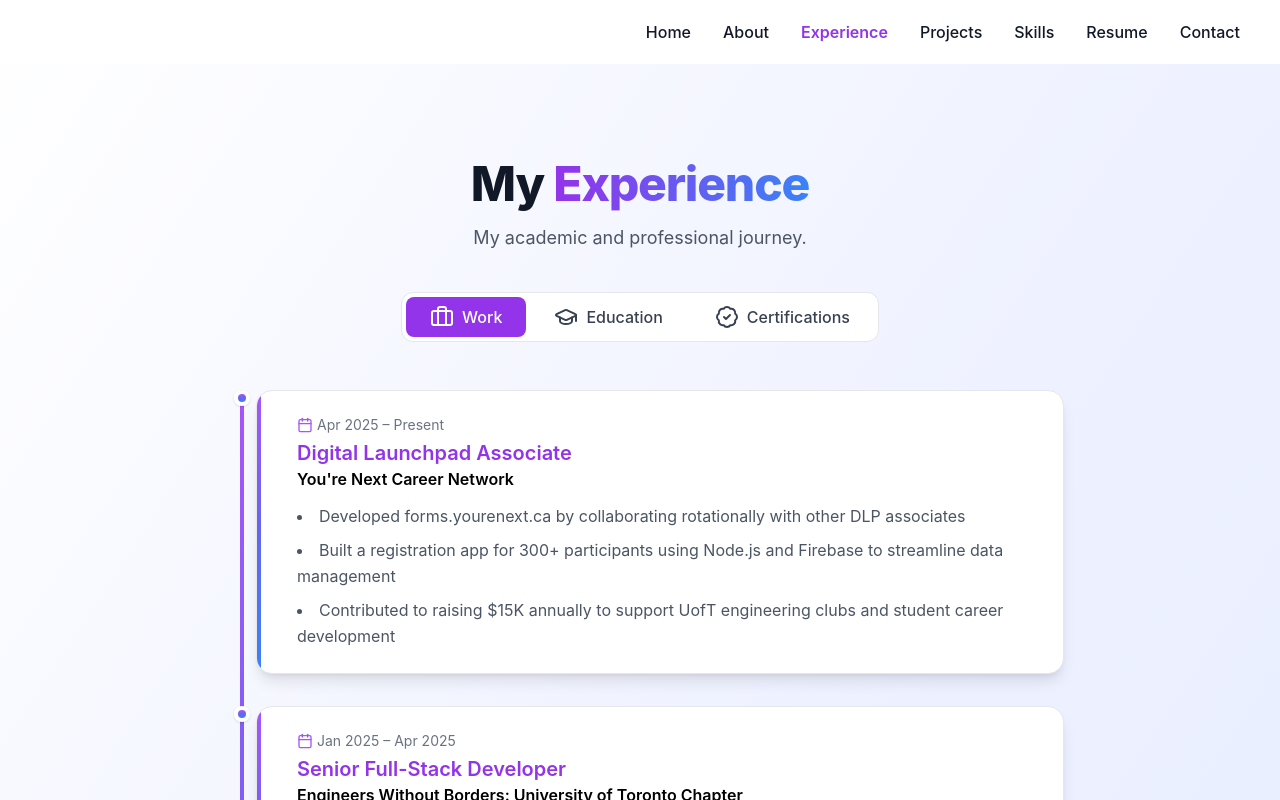
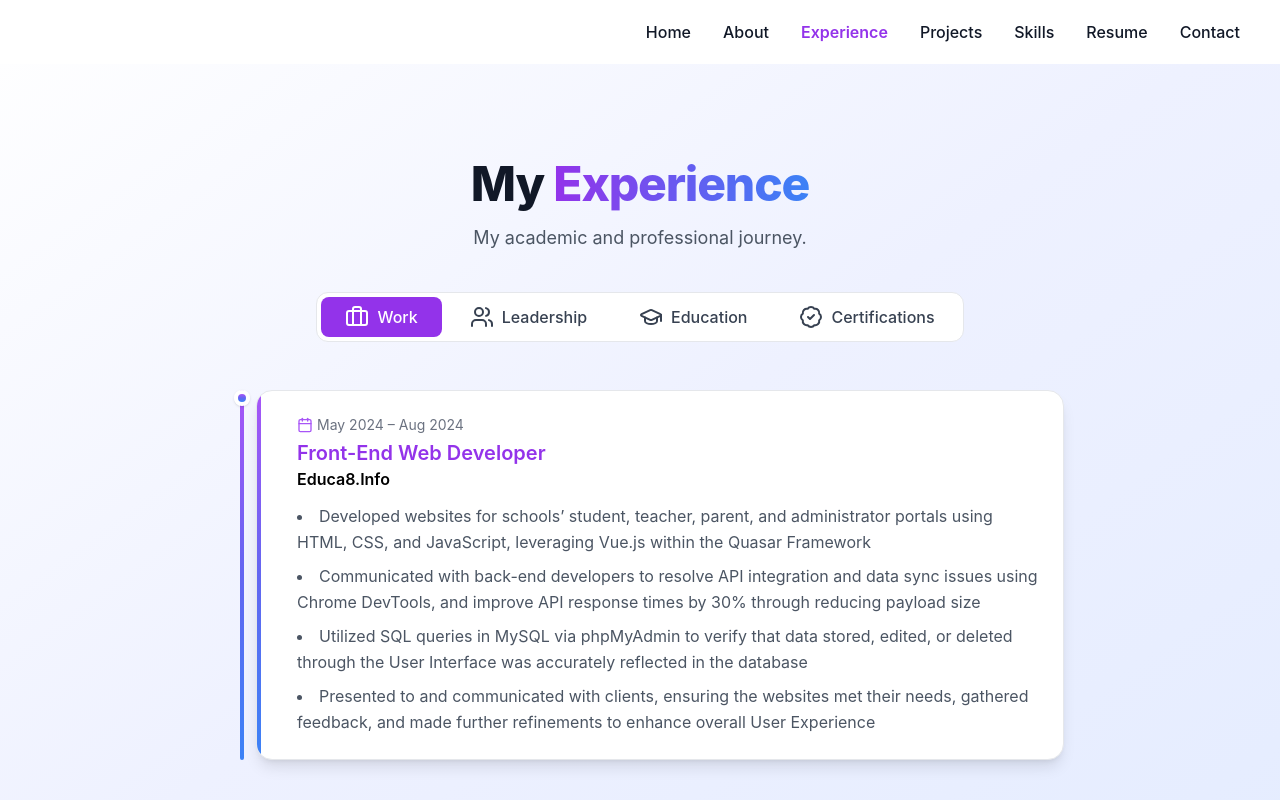
Before and after one commit to nathwung/personal-website, a React (Create React App) app: page /experience in a window 1280 px wide. Shown: the top 800 px of the page. Built offline with nearby package versions, Linux system fonts and the light colour scheme; the HTML template or start-up script is replaced by a standard one.

Commit message:
Added leadership tab and moved content from work accordingly

```diff
--- a/src/pages/Experience.js
+++ b/src/pages/Experience.js
@@ -2,7 +2,7 @@ import { useState } from "react";
 import { Link, useLocation } from "react-router-dom";
 import { motion, AnimatePresence } from "framer-motion";
 import { FaGithub, FaLinkedin } from "react-icons/fa";
-import { Briefcase, GraduationCap, BadgeCheck, Calendar } from "lucide-react";
+import { Briefcase, Users, GraduationCap, BadgeCheck, Calendar } from "lucide-react";
 
 export default function Experience() {
   const location = useLocation();
@@ -10,6 +10,20 @@ export default function Experience() {
 
   const work = [
     {
+      title: "Front-End Web Developer",
+      org: "Educa8.Info",
+      date: "May 2024 – Aug 2024",
+      points: [
+        "Developed websites for schools’ student, teacher, parent, and administrator portals using HTML, CSS, and JavaScript, leveraging Vue.js within the Quasar Framework",
+        "Communicated with back-end developers to resolve API integration and data sync issues using Chrome DevTools, and improve API response times by 30% through reducing payload size",
+        "Utilized SQL queries in MySQL via phpMyAdmin to verify that data stored, edited, or deleted through the User Interface was accurately reflected in the database",
+        "Presented to and communicated with clients, ensuring the websites met their needs, gathered feedback, and made further refinements to enhance overall User Experience"
+      ]
+    }
+  ];
+
+  const leadership = [
+        {
       title: "Digital Launchpad Associate",
       org: "You're Next Career Network",
       date: "Apr 2025 – Present",
@@ -38,19 +52,8 @@ export default function Experience() {
         "Developed and deployed a responsive, high-performance web platform using React, Next.js, Tailwind CSS, and TypeScript for seamless content management",
         "Improved site load times by 35% and enabled non-technical team members to manage content efficiently, increasing engagement with AI resources"
       ]
-    },
-    {
-      title: "Front-End Web Developer",
-      org: "Educa8.Info",
-      date: "May 2024 – Aug 2024",
-      points: [
-        "Developed websites for schools’ student, teacher, parent, and administrator portals using HTML, CSS, and JavaScript, leveraging Vue.js within the Quasar Framework",
-        "Communicated with back-end developers to resolve API integration and data sync issues using Chrome DevTools, and improve API response times by 30% through reducing payload size",
-        "Utilized SQL queries in MySQL via phpMyAdmin to verify that data stored, edited, or deleted through the User Interface was accurately reflected in the database",
-        "Presented to and communicated with clients, ensuring the websites met their needs, gathered feedback, and made further refinements to enhance overall User Experience"
-      ]
     }
-  ];
+  ]
 
   const education = [
     {
@@ -68,6 +71,7 @@ export default function Experience() {
 
   const tabs = [
     { key: "work", icon: <Briefcase />, label: "Work" },
+    { key: "leadership", icon: <Users />, label: "Leadership" },
     { key: "education", icon: <GraduationCap />, label: "Education" },
     { key: "certs", icon: <BadgeCheck />, label: "Certifications" }
   ];
@@ -132,6 +136,45 @@ export default function Experience() {
                 className="relative ml-6 space-y-8 pl-4 before:content-[''] before:absolute before:top-0 before:left-0 before:w-1 before:h-full before:bg-gradient-to-b before:from-purple-500 before:via-indigo-500 before:to-blue-500 before:rounded"
               >
                 {work.map((item, i) => (
+                <motion.div
+                    key={i}
+                    initial={{ opacity: 0, y: 20 }}
+                    animate={{ opacity: 1, y: 0 }}
+                    transition={{ duration: 0.4, delay: i * 0.15 }}
+                    className="relative"
+                >
+                    <div className="absolute -left-[1.4rem] top-0 translate-y-0 w-4 h-4 bg-gradient-to-b from-purple-500 via-indigo-500 to-blue-500 rounded-full border-4 border-white shadow z-20" />
+                    <div className="relative bg-white border border-gray-200 rounded-2xl shadow-lg hover:shadow-[0_12px_28px_rgba(124,58,237,0.25)] transition duration-300 p-6 text-left overflow-hidden">
+                    <div className="absolute top-0 left-0 h-full w-1 bg-gradient-to-b from-purple-500 via-indigo-500 to-blue-500 rounded-tl-2xl rounded-bl-2xl" />
+                    <div className="pl-4">
+                        <p className="flex items-center text-sm text-gray-500 mb-1">
+                        <Calendar className="w-4 h-4 mr-1 text-purple-500" />
+                        {item.date}
+                        </p>
+                        <h3 className="text-xl font-semibold text-purple-600">{item.title}</h3>
+                        <p className="font-semibold text-black mb-3">{item.org}</p>
+                        <ul className="list-disc list-inside space-y-2 text-gray-600">
+                        {item.points.map((point, j) => (
+                            <li key={j} className="leading-relaxed">{point}</li>
+                        ))}
+                        </ul>
+                    </div>
+                    </div>
+                </motion.div>
+                ))}
+              </motion.div>
+            )}
+
+            {tab === "leadership" && (
+              <motion.div
+                key="leadership"
+                initial={{ opacity: 0, y: 40 }}
+                animate={{ opacity: 1, y: 0 }}
+                exit={{ opacity: 0, y: -20 }}
+                transition={{ duration: 0.5 }}
+                className="relative ml-6 space-y-8 pl-4 before:content-[''] before:absolute before:top-0 before:left-0 before:w-1 before:h-full before:bg-gradient-to-b before:from-purple-500 before:via-indigo-500 before:to-blue-500 before:rounded"
+              >
+                {leadership.map((item, i) => (
                 <motion.div
                     key={i}
                     initial={{ opacity: 0, y: 20 }}
```
